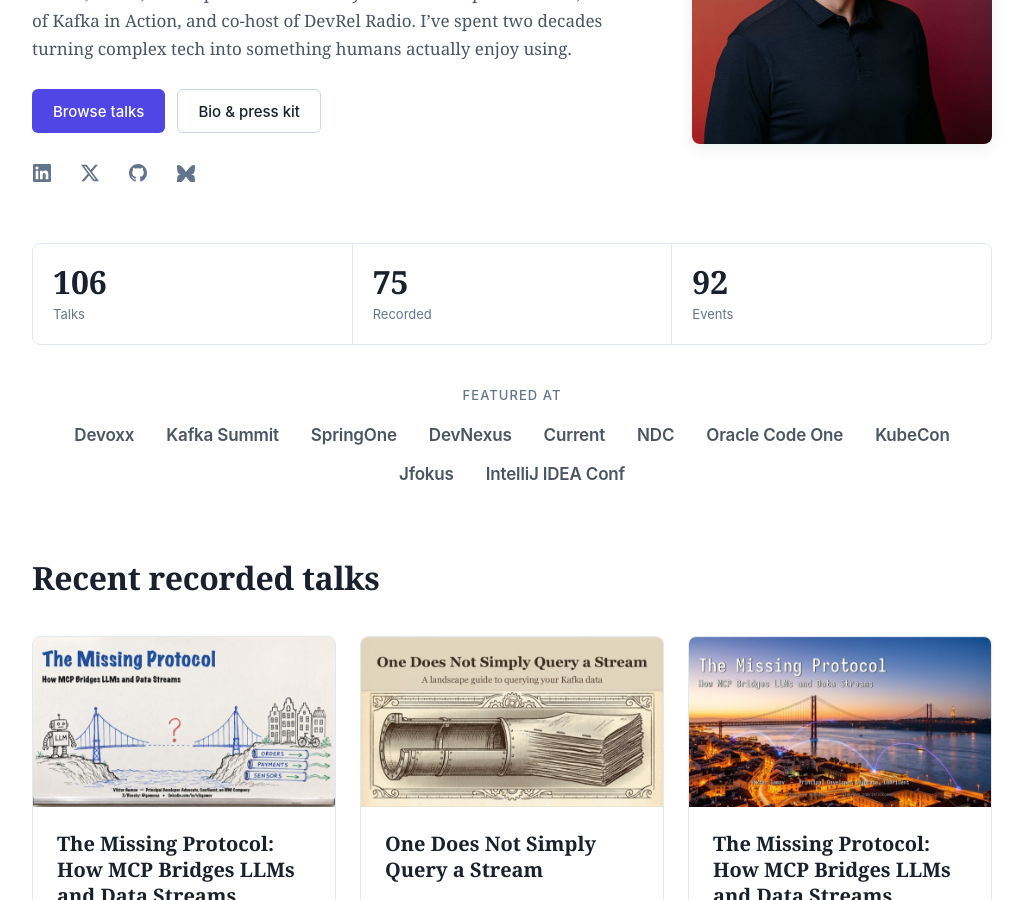
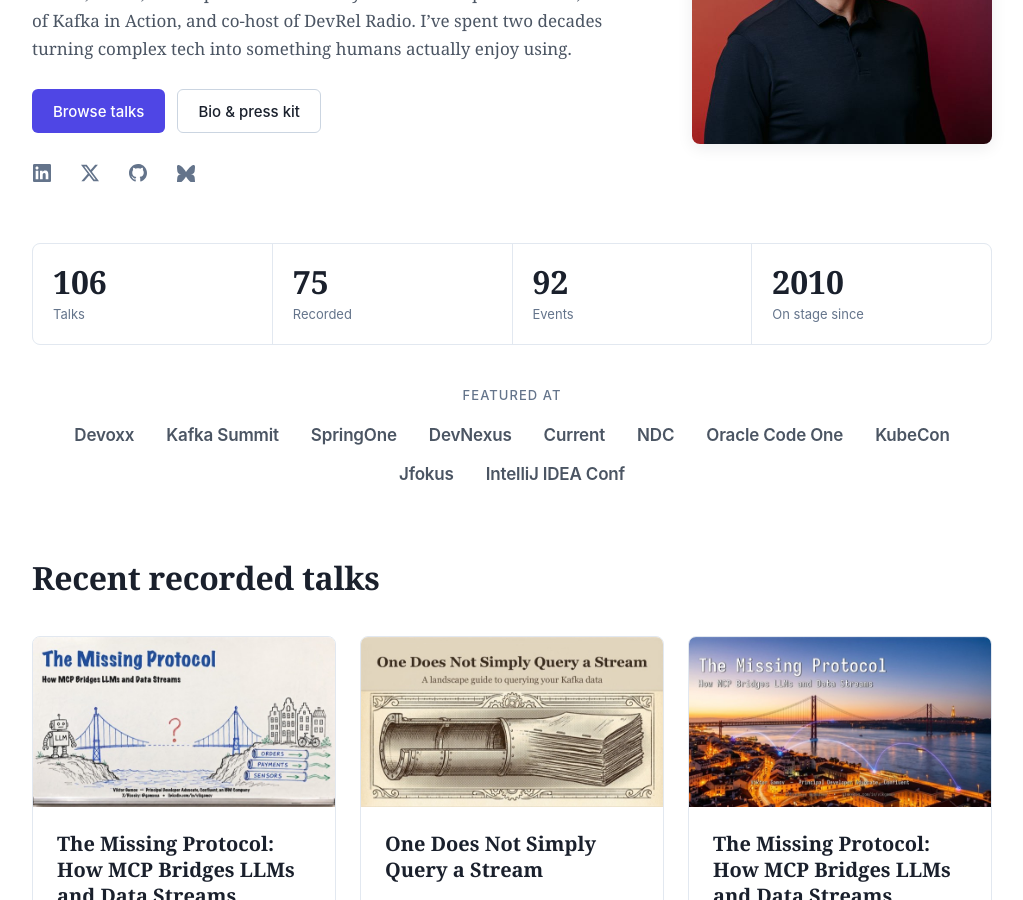
Before and after one commit to gAmUssA/speaking-shownotes, a Jekyll site: the page built from index.md, in a window 1280 px wide and 900 px high, scrolled down 380 px. Shown: the whole window, without its empty margins (128-1151 px from the left). Built offline with Jekyll 4.4.1, drawn with Linux system fonts in a browser that asks for light colours.

Commit message:
Show 'On stage since 2010' stat
Claude-Session: https://claude.ai/code/session_0194PpqfN9sHSs7QE74eERVQ

```diff
--- a/_config.yml
+++ b/_config.yml
@@ -63,7 +63,7 @@ speaker:
   badges: ["Java Champion", "Conference Speaker", "Published Author", "Podcast Host"]
   short_bio: "Viktor Gamov is a Principal Developer Advocate at Confluent, founded by the original creators of Apache Kafka®. Viktor is known for his insightful presentations at top industry events like JavaOne, Devoxx, Kafka Summit, and QCon. His expertise spans distributed systems, real-time data streaming, JVM, and DevOps."
   youtube_url: "https://www.youtube.com/@viktorgamov"
-  speaking_since: ""               # e.g. "2011" — adds an "On stage since" stat
+  speaking_since: "2010"           # adds an "On stage since" stat
   booking_url: ""                  # e.g. "mailto:you@example.com" — shows an "Invite me to speak" button
   # Topics power the filter chips on the homepage; keywords match talk titles, events, and abstracts
   topics:
```
